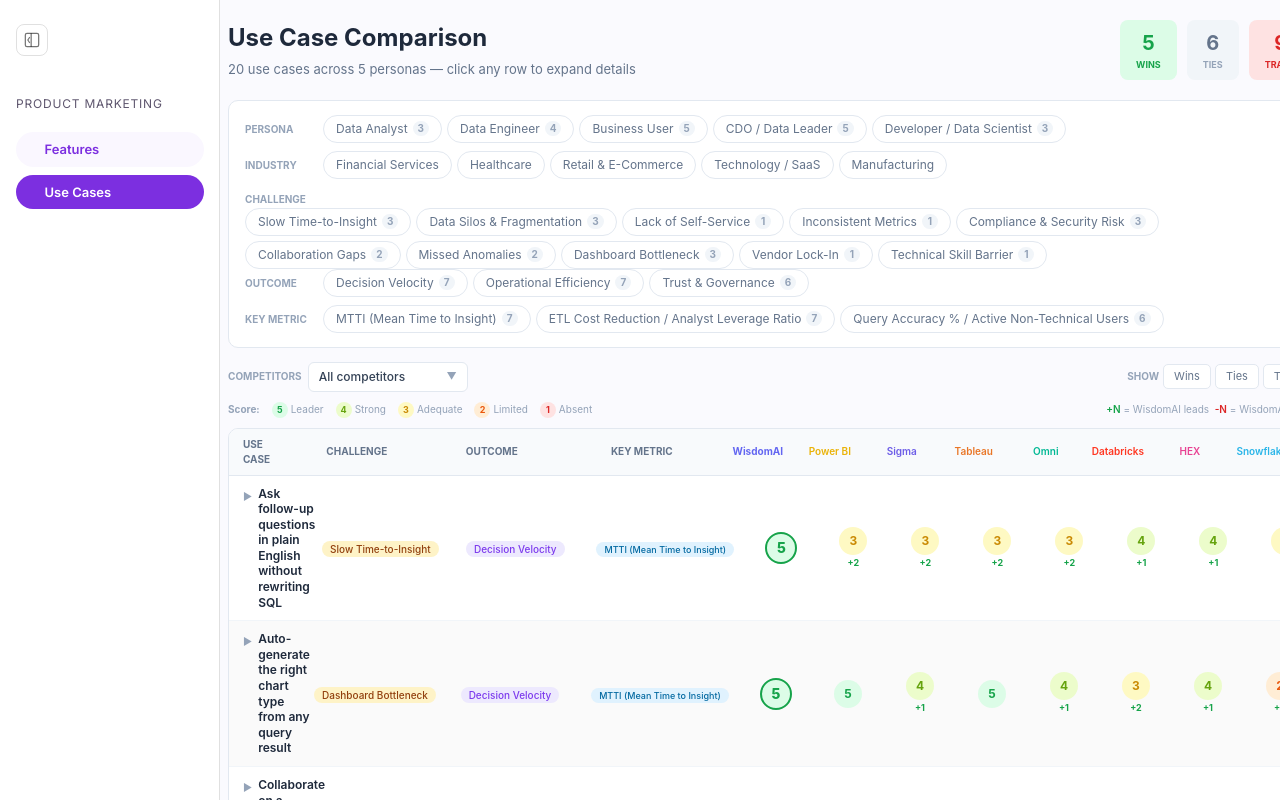
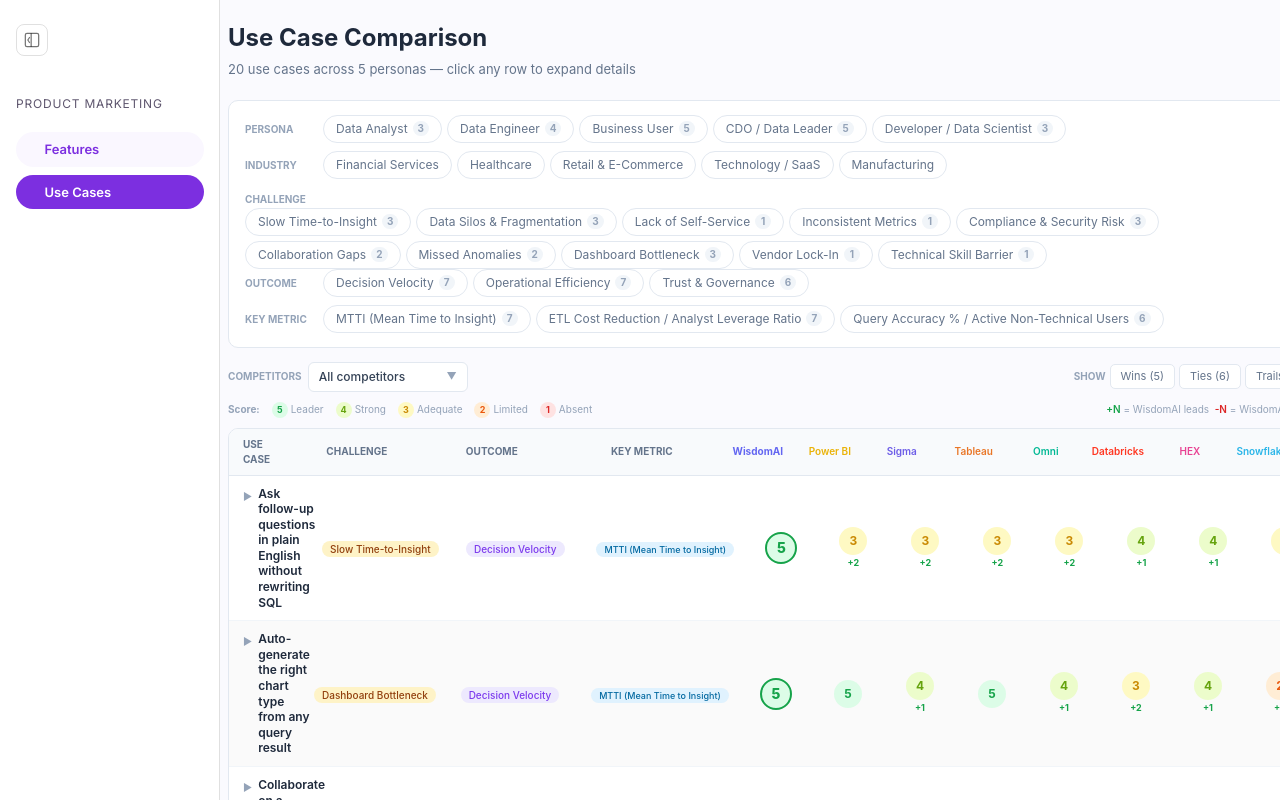
Before and after one commit to alexsjcho/MCI_App, a Next.js app in the folder mci_app/: page /use-cases in a window 1280 px wide. Shown: the top 800 px of the page. Built offline with nearby package versions, Linux system fonts and the light colour scheme; some icons are missing.

Commit message:
consolidated win, ties, trail metric filter duplicate

```diff
--- a/mci_app/app/use-cases/UseCaseMatrix.tsx
+++ b/mci_app/app/use-cases/UseCaseMatrix.tsx
@@ -1059,88 +1059,6 @@
             any row to expand details
           </p>
         </div>
-        <div style={{ display: "flex", gap: 10 }}>
-          {[
-            {
-              val: "win" as const,
-              count: winsCount,
-              color: "#16a34a",
-              bg: "#dcfce7",
-              activeBorder: "#16a34a",
-              label: "Wins",
-            },
-            {
-              val: "tie" as const,
-              count: tiesCount,
-              color: "#64748b",
-              bg: "#f1f5f9",
-              activeBorder: "#94a3b8",
-              label: "Ties",
-              labelColor: "#94a3b8",
-            },
-            {
-              val: "trail" as const,
-              count: trailsCount,
-              color: "#dc2626",
-              bg: "#fee2e2",
-              activeBorder: "#dc2626",
-              label: "Trails",
-            },
-          ].map((card) => {
-            const isActive = filterResult === card.val;
-            return (
-              <div
-                key={card.val}
-                onClick={() =>
-                  setFilterResult(isActive ? null : card.val)
-                }
-                role="button"
-                tabIndex={0}
-                onKeyDown={(e) => {
-                  if (e.key === "Enter" || e.key === " ") {
-                    e.preventDefault();
-                    setFilterResult(isActive ? null : card.val);
-                  }
-                }}
-                style={{
-                  textAlign: "center",
-                  padding: "6px 14px",
-                  background: card.bg,
-                  borderRadius: 8,
-                  minWidth: 50,
-                  cursor: "pointer",
-                  border: isActive
-                    ? `2px solid ${card.activeBorder}`
-                    : "2px solid transparent",
-                  boxShadow: isActive
-                    ? `0 0 0 2px ${card.activeBorder}33`
-                    : "none",
-                  transition: "all .15s",
-                }}
-              >
-                <div
-                  style={{
-                    fontSize: 20,
-                    fontWeight: 700,
-                    color: card.color,
-                  }}
-                >
-                  {card.count}
-                </div>
-                <div
-                  style={{
-                    fontSize: 9,
-                    fontWeight: 700,
-                    color: card.labelColor || card.color,
-                    textTransform: "uppercase",
-                  }}
-                >
-                  {card.label}
-                </div>
-              </div>
-            );
-          })}
-        </div>
       </div>
 
       <div
@@ -1380,6 +1298,7 @@
             {
               val: "win" as const,
               label: "Wins",
+              count: winsCount,
               activeColor: "#16a34a",
               activeBg: "#dcfce7",
               activeBorder: "#16a34a",
@@ -1387,6 +1306,7 @@
             {
               val: "tie" as const,
               label: "Ties",
+              count: tiesCount,
               activeColor: "#64748b",
               activeBg: "#f1f5f9",
               activeBorder: "#94a3b8",
@@ -1394,6 +1314,7 @@
             {
               val: "trail" as const,
               label: "Trails",
+              count: trailsCount,
               activeColor: "#dc2626",
               activeBg: "#fee2e2",
               activeBorder: "#dc2626",
@@ -1419,7 +1340,7 @@
                   fontWeight: isActive ? 600 : 400,
                 }}
               >
-                {s.label}
+                {`${s.label} (${s.count})`}
               </button>
             );
           })}
```
Also changed, not shown: 1 other file (tests, documents, lock files or other folders).
